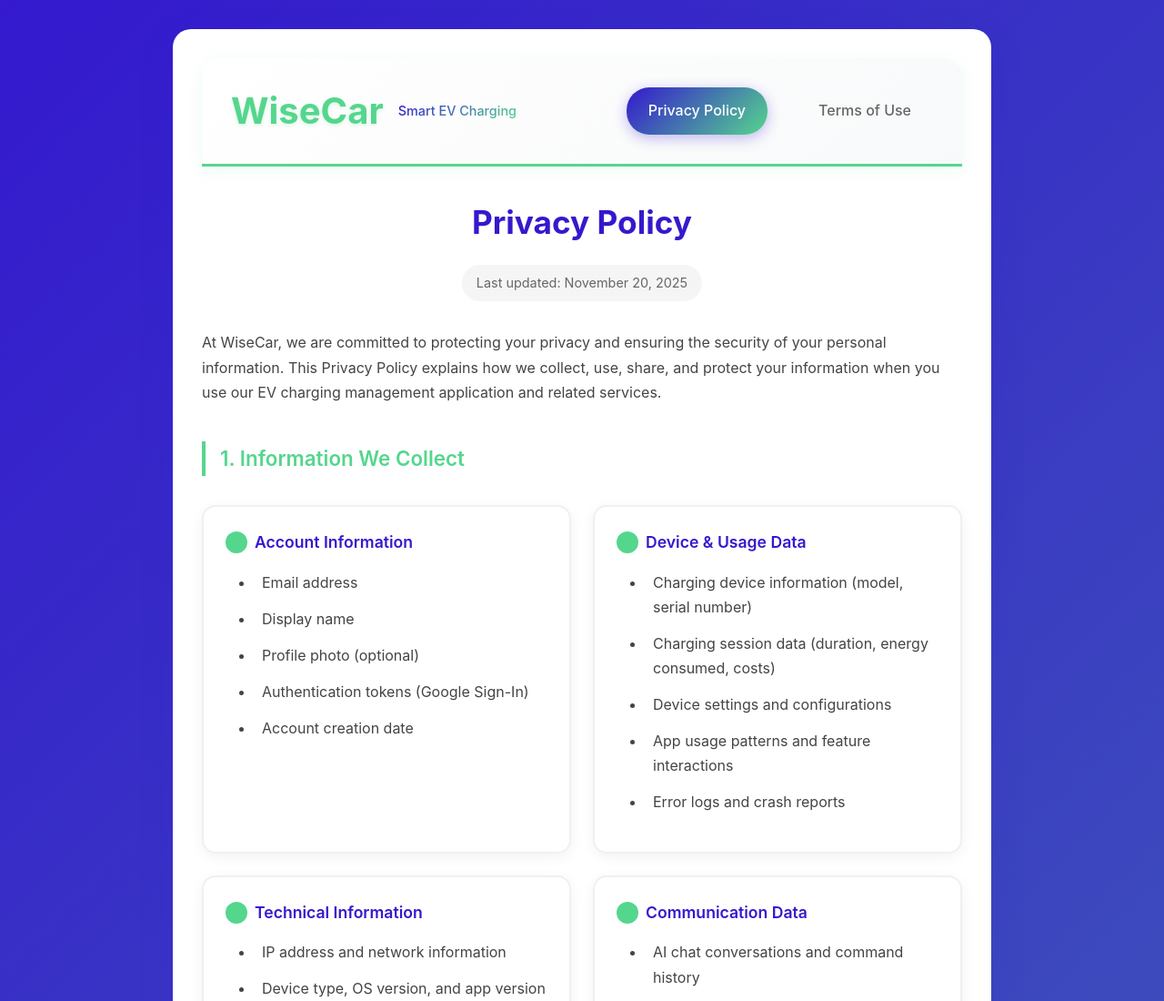
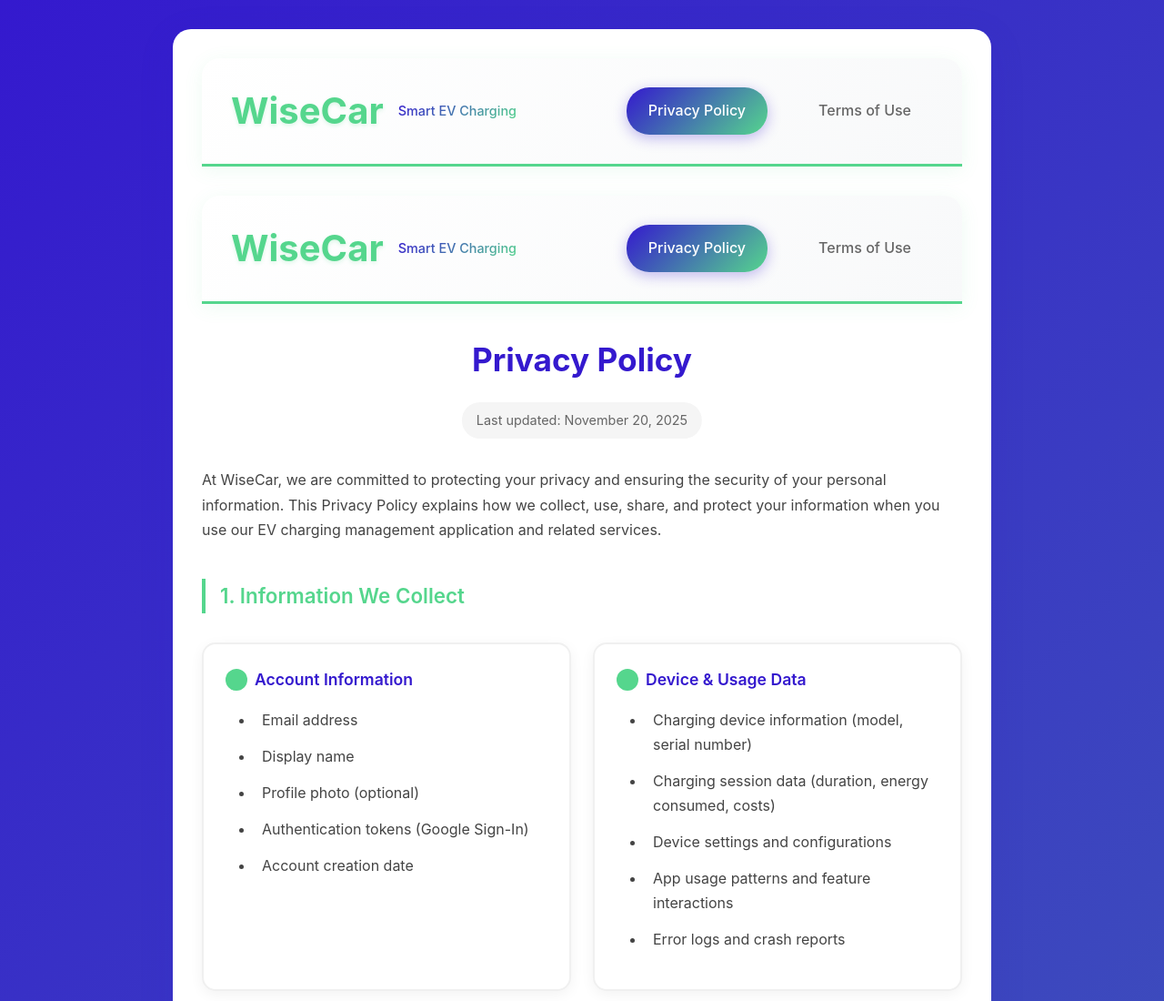
Before and after one commit to farazse23/wisecar-policies, a plain HTML site: page index.html in a window 1280 px wide. Shown: the top 1100 px of the page at 91% size. Drawn offline with Linux system fonts and the light colour scheme.

Commit message:
Rename privacy-policy.html to index.html and update navigation links for GitHub Pages

```diff
--- a/privacy-policy.html
+++ b/index.html
@@ -413,6 +413,31 @@
       </div>
     </nav>
 
+      <!-- Updated navigation links to use index.html -->
+      <nav class="dashboard">
+        <div class="nav-container">
+          <div class="nav-brand">
+            <div class="logo">WiseCar</div>
+            <span class="tagline">Smart EV Charging</span>
+          </div>
+          <div class="nav-links">
+            <a href="index.html" class="nav-link active">Privacy Policy</a>
+            <a href="terms-of-use.html" class="nav-link">Terms of Use</a>
+          </div>
+          <div class="nav-mobile">
+            <button class="mobile-menu-btn" onclick="toggleMobileMenu()">
+              <span></span>
+              <span></span>
+              <span></span>
+            </button>
+          </div>
+        </div>
+        <div class="mobile-nav" id="mobileNav">
+          <a href="index.html" class="mobile-nav-link active">Privacy Policy</a>
+          <a href="terms-of-use.html" class="mobile-nav-link">Terms of Use</a>
+        </div>
+      </nav>
+
     <h1>Privacy Policy</h1>
     <div class="last-updated">Last updated: November 20, 2025</div>
 
```
Also changed, not shown: terms-of-use.html (+2 -0 lines).
